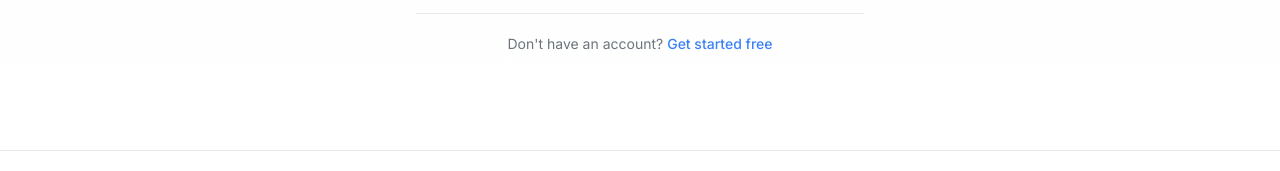
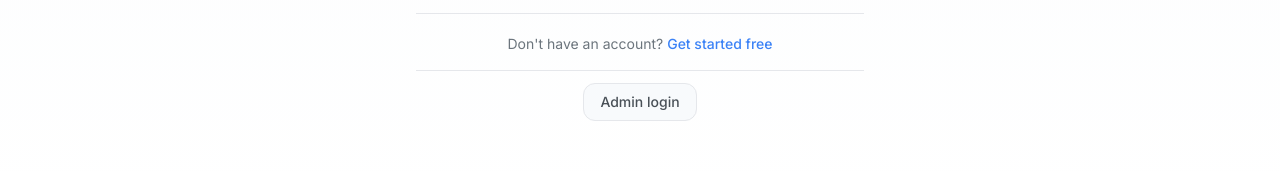
Before and after one commit to THCKing247/Braik.io, a Next.js app: page /login in a window 1280 px wide. Shown: the part 726-897 px from the top of the page. Built offline with nearby package versions, Linux system fonts and the light colour scheme; no server answers.

Commit message:
Fix dashboard bug

```diff
--- a/app/(admin)/admin/layout.tsx
+++ b/app/(admin)/admin/layout.tsx
@@ -37,7 +37,7 @@ export default async function AdminPortalLayout({
               Overview
             </Link>
             <Link href="/admin/users" className="block rounded px-3 py-2 text-white/80 hover:bg-white/10 hover:text-white">
-              Users
+              Accounts
             </Link>
             <Link href="/admin/teams" className="block rounded px-3 py-2 text-white/80 hover:bg-white/10 hover:text-white">
               Teams
--- a/app/(auth)/login/page.tsx
+++ b/app/(auth)/login/page.tsx
@@ -46,6 +46,14 @@ export default function LoginPage() {
                 Get started free
               </Link>
             </p>
+            <div className="mt-4 pt-3 border-t border-[#E5E7EB]">
+              <Link
+                href="/login?callbackUrl=%2Fadmin%2Fdashboard"
+                className="inline-flex items-center justify-center rounded-lg border border-[#E5E7EB] bg-[#F8FAFC] px-4 py-2 text-sm font-medium text-[#495057] hover:bg-[#E9ECEF] hover:border-[#DEE2E6] transition-colors"
+              >
+                Admin login
+              </Link>
+            </div>
           </div>
         </div>
       </section>
--- a/components/admin/operator-users.tsx
+++ b/components/admin/operator-users.tsx
@@ -39,7 +39,7 @@ export function OperatorUsers({ users }: { users: UserRow[] }) {
     <div className="space-y-4">
       <div className="rounded-xl border border-white/10 bg-[#18181c] p-4">
         <div className="flex flex-wrap items-center justify-between gap-3">
-          <h2 className="text-xl font-semibold">Users Management</h2>
+          <h2 className="text-xl font-semibold">Account Management</h2>
           <div className="flex gap-2">
             <input
               value={query}
```
